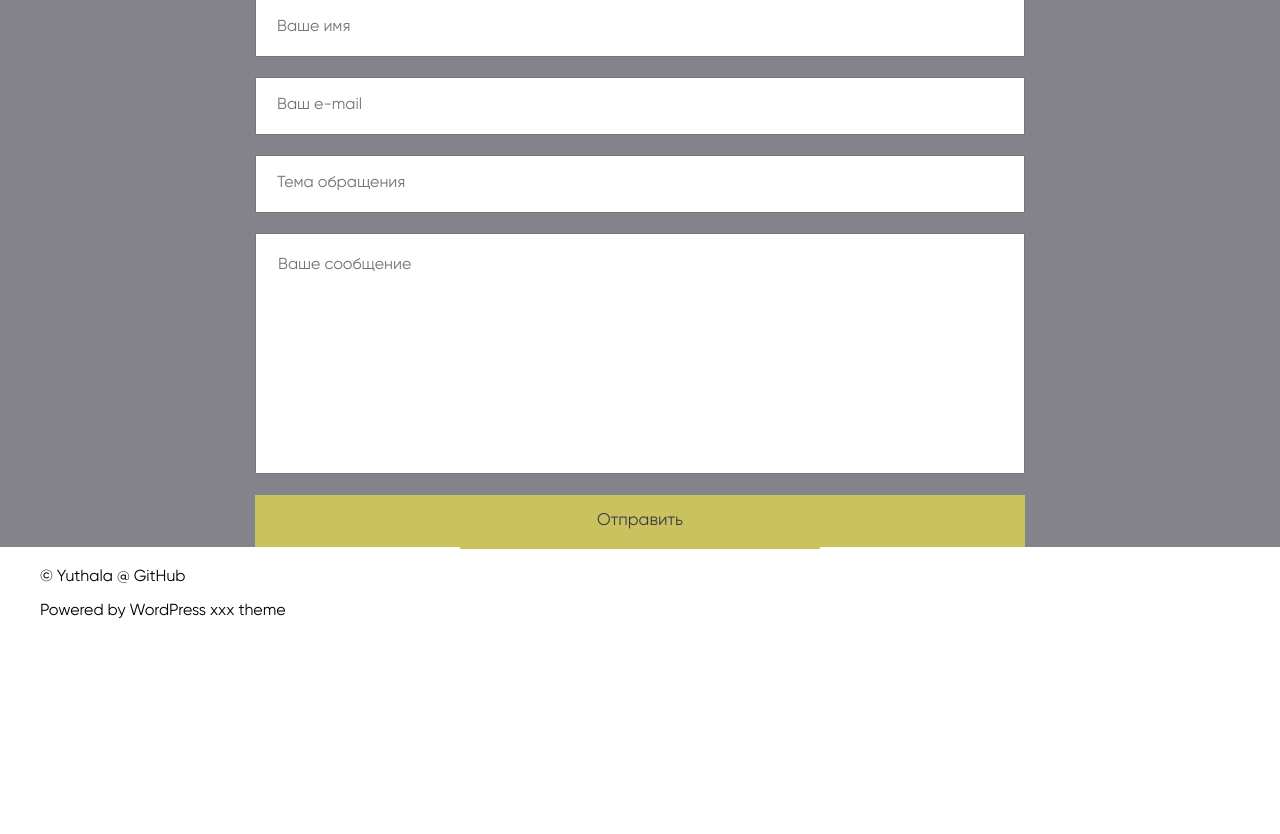
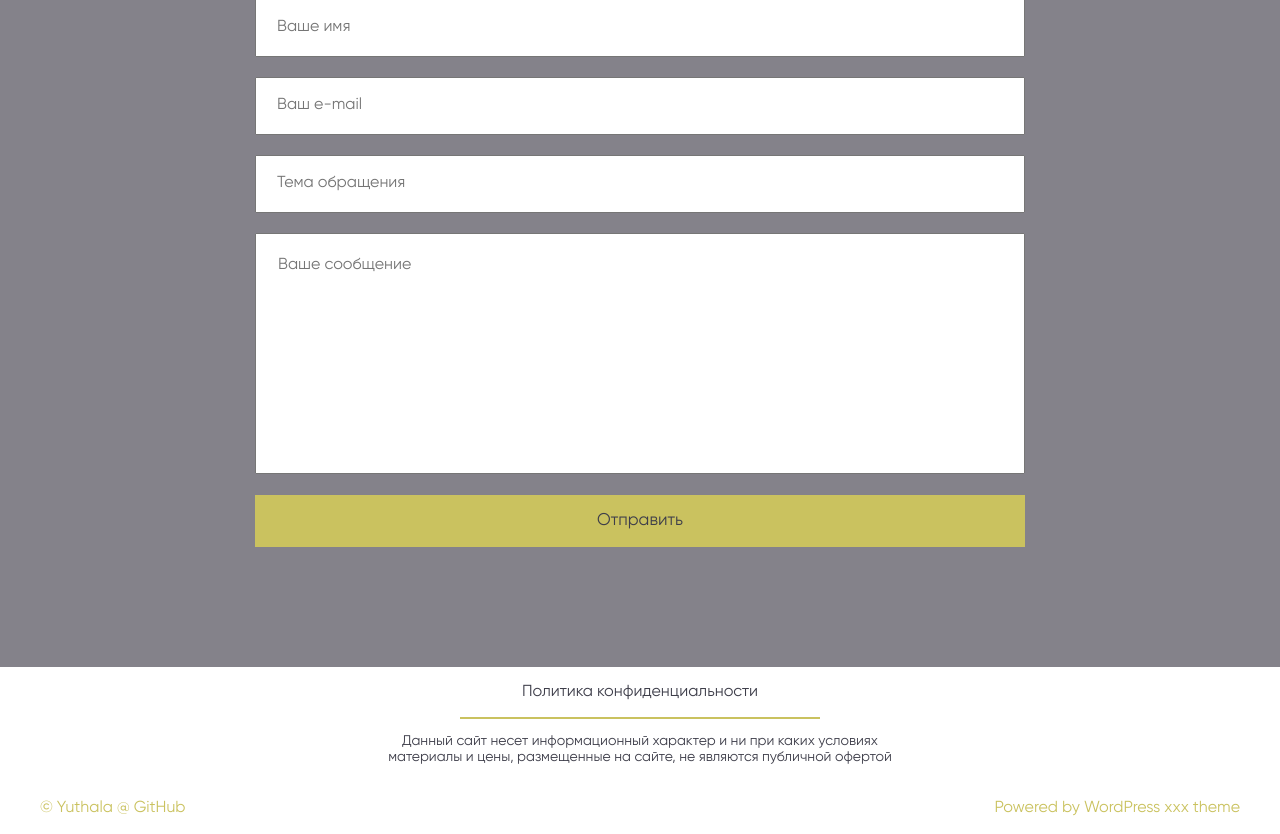
Before and after one commit to Yuthala/Limonero, a PHP site: page / in a window 1280 px wide. Shown: the part 3235-4069 px from the top of the page. Before the commit the page ends 3854 px from the top, so only its background shows below. Run offline with PHP 8.4, Linux system fonts and the light colour scheme.

Commit message:
html footer

```diff
--- a/index.html
+++ b/index.html
@@ -139,9 +139,10 @@
 
 	<footer>
 		<div class="container">
+			<h3 class="policy"><a href="#" target="_blank">Политика конфиденциальности</a></h3>
 			<div class="divider"></div>
-			<h3 class="warning"></h3>
-			<h3 class="policy"></h3>
+			<h3 class="warning">Данный сайт несет информационный характер и ни при каких условиях<br> материалы и цены,
+				размещенные на сайте, не являются публичной офертой</h3>
 			<div class="footer__author">
 				<p class="footer__author-text">© Yuthala @ GitHub</p>
 				<p class="footer__author-text">Powered by WordPress xxx theme</p>
--- a/scss/_contacts.scss
+++ b/scss/_contacts.scss
@@ -39,8 +39,10 @@
 		background-color: $light_accent;
 		font-size: 17px;
 		font-weight: 400;
+		line-height: 24px;
 		color: $dark_shades;
 		border: none;
+		margin-bottom: 120px;
 		cursor: pointer;
 	}
 }
--- /dev/null
+++ b/scss/_footer.scss
@@ -0,0 +1,26 @@
+.policy {
+	font-size: 16px;
+	font-weight: 400;
+	text-align: center;
+	color: $dark_shades;
+	a {
+		text-decoration: none;
+		color: $dark_shades;
+	}
+}
+
+.warning {
+	font-size: 14px;
+	font-weight: 400;
+	text-align: center;
+	color: $dark_shades;
+}
+
+.footer__author {
+	display: flex;
+	justify-content: space-between;
+}
+.footer__author-text {
+	color: $light_accent;
+	margin-top: 20px;
+}
--- a/scss/style.scss
+++ b/scss/style.scss
@@ -5,6 +5,7 @@
 @import 'advantages.scss';
 @import 'about.scss';
 @import 'contacts.scss';
+@import 'footer.scss';
 
 body {
 	font-family: 'Gilroy', sans-serif;
```
Also changed, not shown: css/style.min.css, 1 other file.
